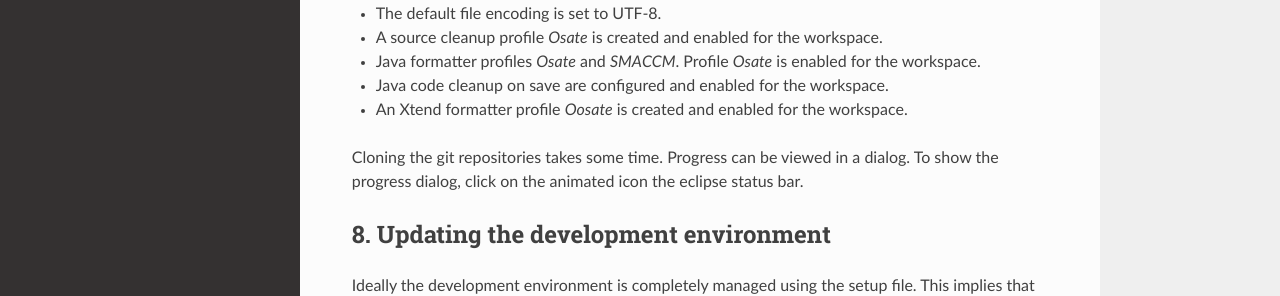
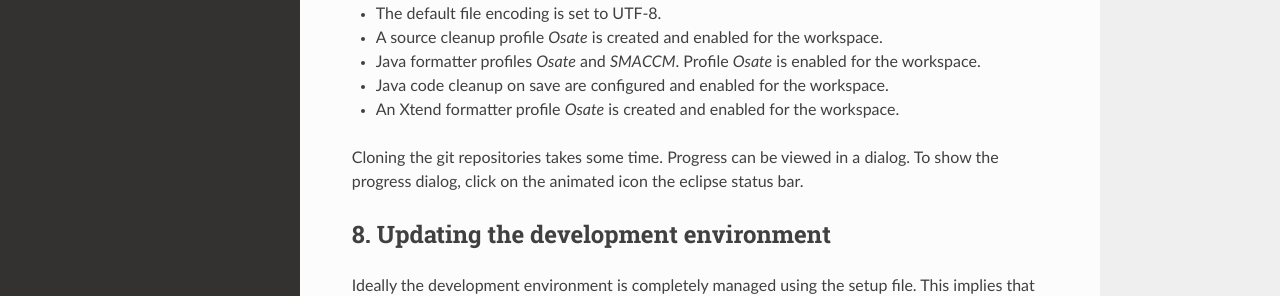
Before and after one commit to osate/website, a Sphinx documentation site: the page built from source/setup-development.md, in a window 1280 px wide and 900 px high, scrolled down 4063 px. Shown: the part 328-624 px from the top of the window. Built offline with Sphinx 7.4.7 and the Read the Docs theme 2.0.0, drawn with Linux system fonts in a browser that asks for light colours.

Commit message:
Corrected a typo

```diff
--- a/source/setup-development.md
+++ b/source/setup-development.md
@@ -69,7 +69,7 @@ The OSATE2 setup file sets the following preferences:
 * A source cleanup profile *Osate* is created and enabled for the workspace.
 * Java formatter profiles *Osate* and *SMACCM*. Profile *Osate* is enabled for the workspace.
 * Java code cleanup on save are configured and enabled for the workspace.
-* An Xtend formatter profile *Oosate* is created and enabled for the workspace.
+* An Xtend formatter profile *Osate* is created and enabled for the workspace.
 
 Cloning the git repositories takes some time. Progress can be viewed in a dialog. To show the progress dialog, click on the animated icon the eclipse status bar.
 
```
